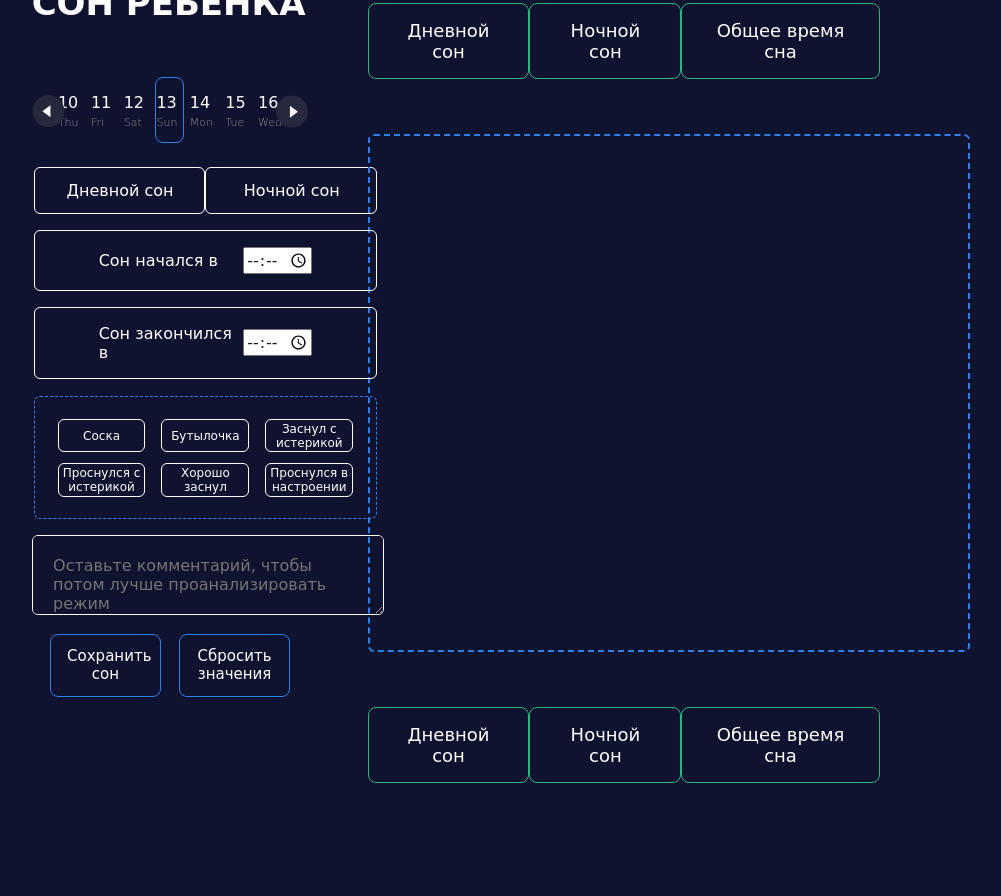
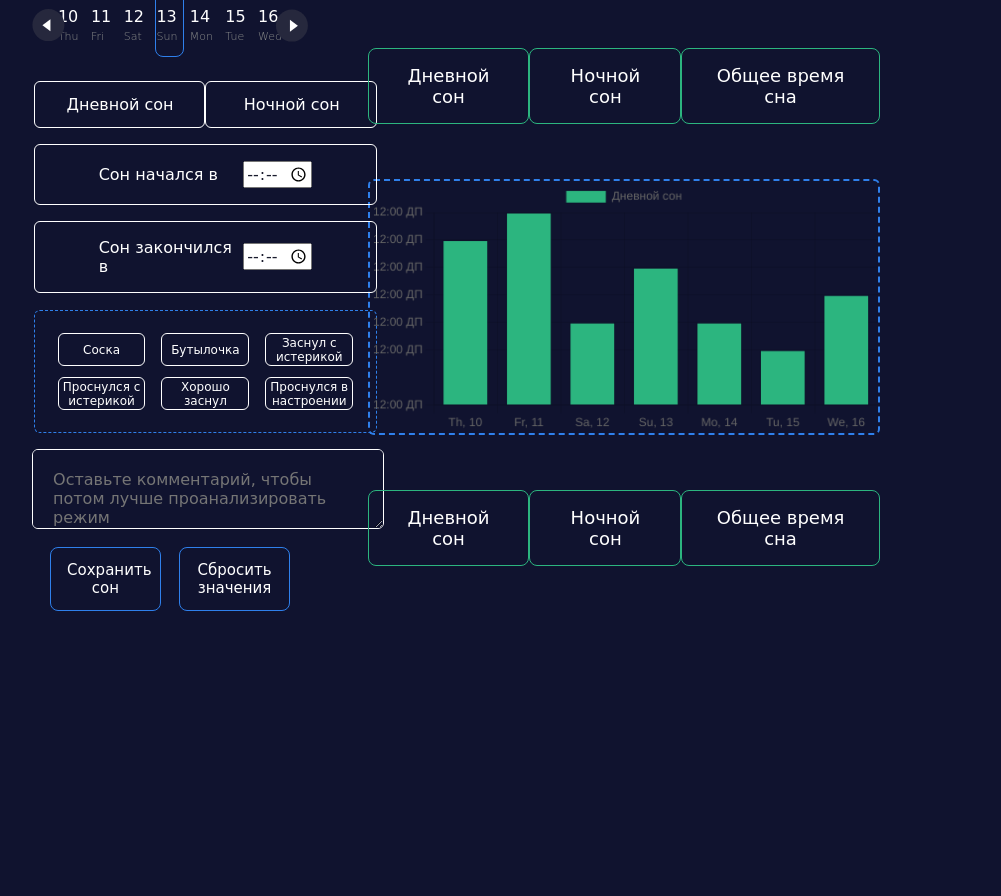
Before and after one commit to LoveBosikova/sleepBabySleep, a website built with webpack: page src/index.html in a window 1280 px wide. Shown: the part 1932-2828 px from the top of the page, without its empty margins (214-1215 px from the left). Built offline with nearby package versions, Linux system fonts and the light colour scheme; a web font is replaced by a local one.

Commit message:
chart started

```diff
--- a/package.json
+++ b/package.json
@@ -21,7 +21,9 @@
   "homepage": "https://github.com/LoveBosikova/sleepBabySleep#readme",
   "dependencies": {
     "chart.js": "^4.3.3",
+    "chartjs-adapter-date-fns": "^3.0.0",
     "css-loader": "^6.8.1",
+    "date-fns": "^2.30.0",
     "html-webpack-plugin": "^5.5.3",
     "maven": "^5.0.0",
     "moment": "^2.29.4",
--- a/src/index.html
+++ b/src/index.html
@@ -399,7 +399,9 @@
                         <button class="dreams__btn">Ночной сон</button>
                         <button class="dreams__btn">Общее время сна</button>
                     </div>
-                    <div class="statistic__diagram"></div>
+                    <canvas class="statistic__diagram" id="chartStatistic">
+
+                    </canvas>
                     <div class="statistic__dreams">
                         <button class="dreams__btn">Дневной сон</button>
                         <button class="dreams__btn">Ночной сон</button>
--- a/src/js/app.js
+++ b/src/js/app.js
@@ -8,6 +8,8 @@ import createDays from './createDays.js'
 import { dayForward, dayBackward } from './changeDay.js'
 import renderTags from './renderTags.js';
 import regForm from './registration_form.js';
+import 'chartjs-adapter-date-fns';
+import { enUS, ru } from 'date-fns/locale';
 
 // Примеры импортов кода и картинок
 
@@ -59,7 +61,6 @@ const app = async () => {
     const tags = document.querySelectorAll('.calendar__tagLabel');
 
     for (const tag of tags) {
-        console.log(tag);
         tag.addEventListener('click', (e) => {
             for(const item of state.stateUI.tags){
                 if (item.value == e.target.previousElementSibling.value) {
@@ -69,6 +70,68 @@ const app = async () => {
             render(state);
         })
     }
+
+    // Начинаем работать с чартом
+    // Получаем контекст для рисования
+    // Получение контекста для рисования
+    let canvas = window.document.querySelector('canvas');
+    let context = canvas.getContext('2d');
+    // Функции
+    const createLineChart = (xData, yData) => {
+      let data = {
+        labels: xData,
+        datasets: [{
+          label: 'Дневной сон',
+          data: yData,
+          pointStyle: false,
+          fill: true,
+          borderWidth: 1,
+          backgroundColor: '#2CB57F',
+        }]
+      }
+      let config = {
+        type: 'bar',
+        data: data,
+        options: {
+            scales: {
+                y: {
+                    type: 'timeseries',
+                    max: 24,
+                    adapters: {
+                        date: {
+                            locale: ru,
+                        },
+                    },
+                    time: {
+                        unit: 'hour'
+                    }
+                },
+                y: {
+                    type: 'timeseries',
+                    adapters: {
+                        date: {
+                            locale: ru,
+                        },
+                    },
+                    time: {
+                        unit: 'minute'
+                    }
+                }
+            }
+        }
+      }
+      let chart = new Chart(context, config);
+    }
+    // Получение данных с сервера
+
+    const days = state.stateUI.calendarWeek.map(el => {
+        return el[2].format("dd, D")
+    });
+
+    console.log(days);
+      let xData = days;
+      let yData = [184, 218, 11, 118, 11, 1, 55];
+      createLineChart(xData, yData);
 }
 
 export default app;
```
Also changed, not shown: 1 other file.
